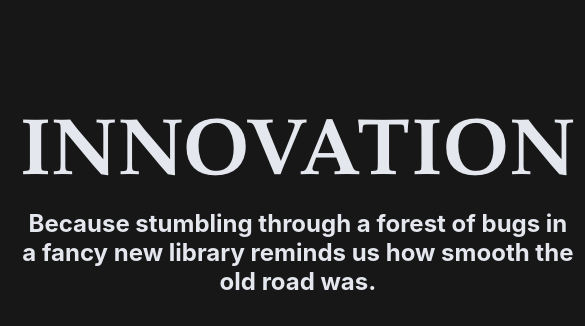
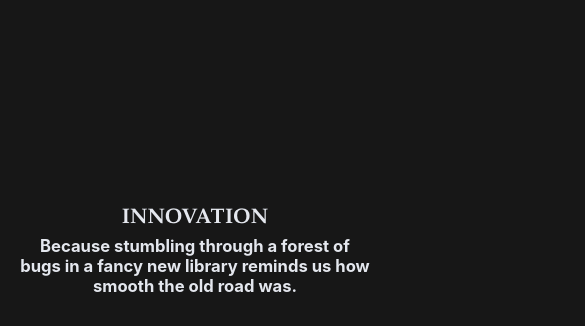
Before and after one commit to lesleh/despair, a website built with Vite: page index.html in a window 390 px wide. Shown: the part 518-844 px from the top of the page, 585 px wide, since content can reach past the window. Built offline with nearby package versions, Linux system fonts and the light colour scheme.

Commit message:
Fix font sizes

```diff
--- a/styles.css
+++ b/styles.css
@@ -32,12 +32,13 @@ body {
 
 .demotivational-title {
   margin: 20px 0 5px 0;
-  font-size: 5rem;
+  font-size: clamp(1rem, -0.4545rem + 7.2727vw, 5rem);
   font-family: garamond;
   text-transform: uppercase;
 }
 
 .demotivational-subtitle {
   margin: 0 0 10px 0;
+  font-size: clamp(1rem, 0.8182rem + 0.9091vw, 1.5rem);
   font-family: -apple-system, BlinkMacSystemFont, "Segoe UI", Roboto, Oxygen, Ubuntu, Cantarell, "Open Sans", "Helvetica Neue", sans-serif;
 }
```
